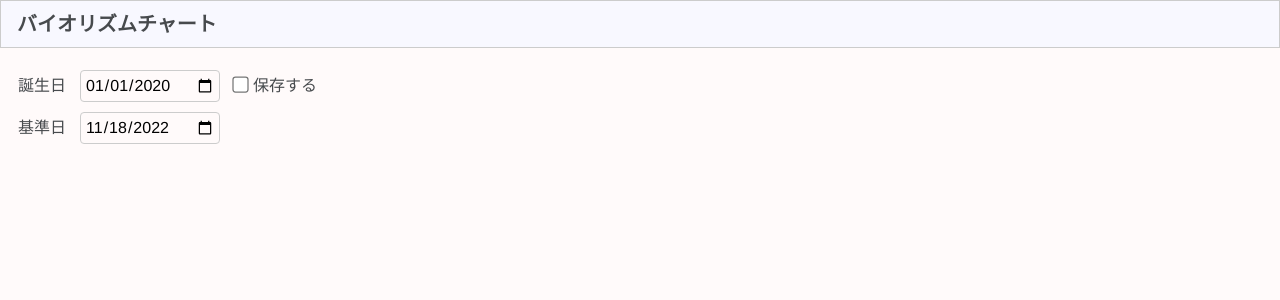
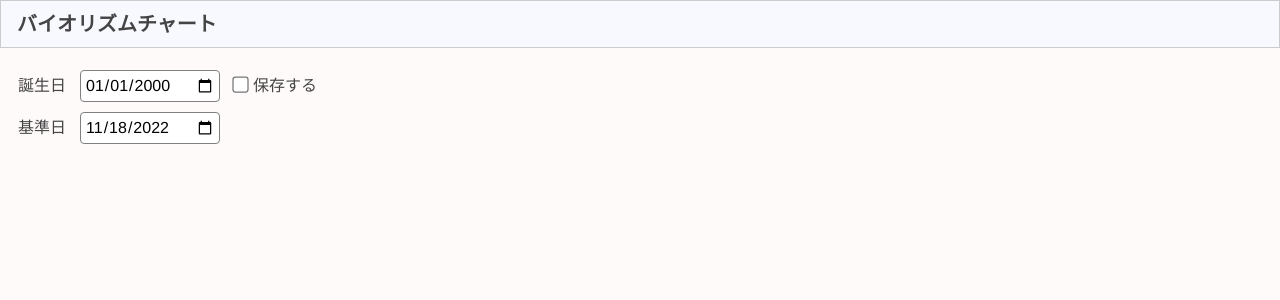
Before and after one commit to Naokichi-T/biorhythm-chart, a Preact app: page / in a window 1280 px wide. Shown: the top 300 px of the page. Built offline with nearby package versions, Linux system fonts and the light colour scheme.

Commit message:
スタイル変更等

```diff
--- a/src/app.css
+++ b/src/app.css
@@ -27,9 +27,8 @@ input[type="date"] {
   width: 140px;
   height: 32px;
   padding: 0 4px;
-  border: 1px solid #ccc;
+  border: 1px solid gray;
   border-radius: 4px;
-  background-color: transparent;
   font: inherit;
 }
 
--- a/src/app.tsx
+++ b/src/app.tsx
@@ -4,7 +4,7 @@ import { Form } from "./components/Form";
 import "./app.css";
 
 export function App() {
-  const [birthDate, setBirthDate] = useState("2020-01-01");
+  const [birthDate, setBirthDate] = useState("2000-01-01");
   const [targetDate, setTargetDate] = useState(dayjs().format("YYYY-MM-DD"));
   const [allowSave, setAllowSave] = useState(false);
 
--- a/src/index.css
+++ b/src/index.css
@@ -17,5 +17,5 @@ html {
 body {
   font-family: "Hiragino Kaku Gothic ProN", "Helvetica Neue", Arial, Meiryo, Sans-Serif;
   background-color: #fffafa;
-  color: #474a4d;
+  color: #444;
 }
```
